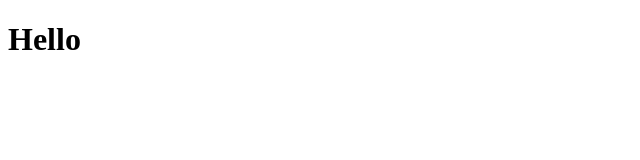
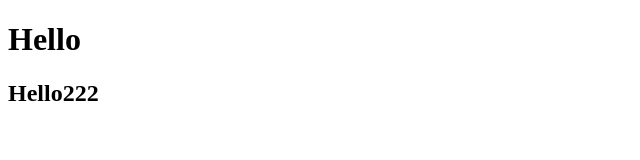
Before and after one commit to KhanhTran297/praticeWithGit, a plain HTML site: page index.html in a window 1280 px wide. Shown: the whole page, without its empty margins (0-640 px from the left). Drawn offline with Linux system fonts and the light colour scheme.

Commit message:
update again

```diff
--- a/index.html
+++ b/index.html
@@ -8,5 +8,6 @@
 </head>
 <body>
     <h1>Hello</h1>
+    <h2>Hello222</h2>
 </body>
 </html>
```
